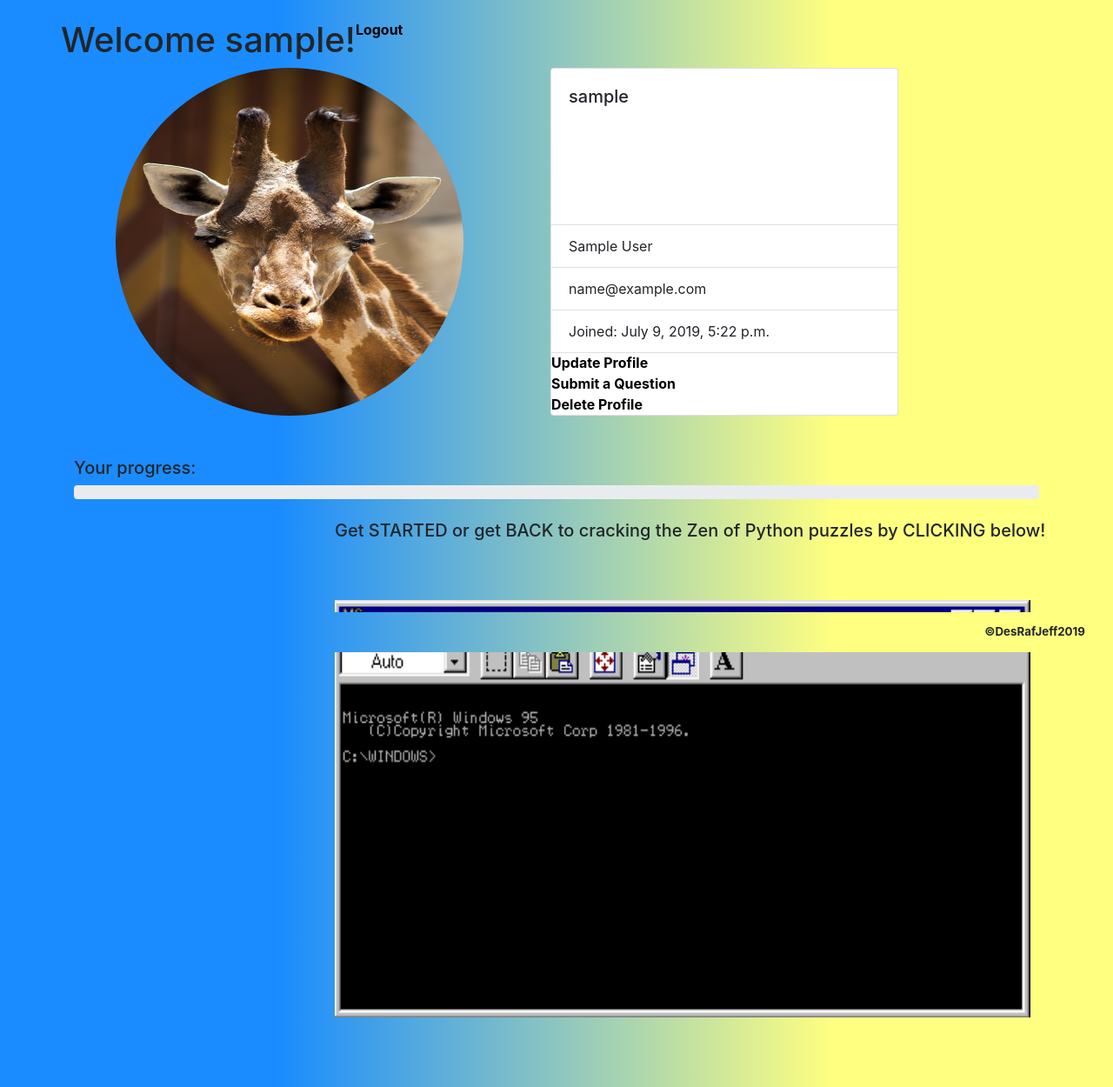
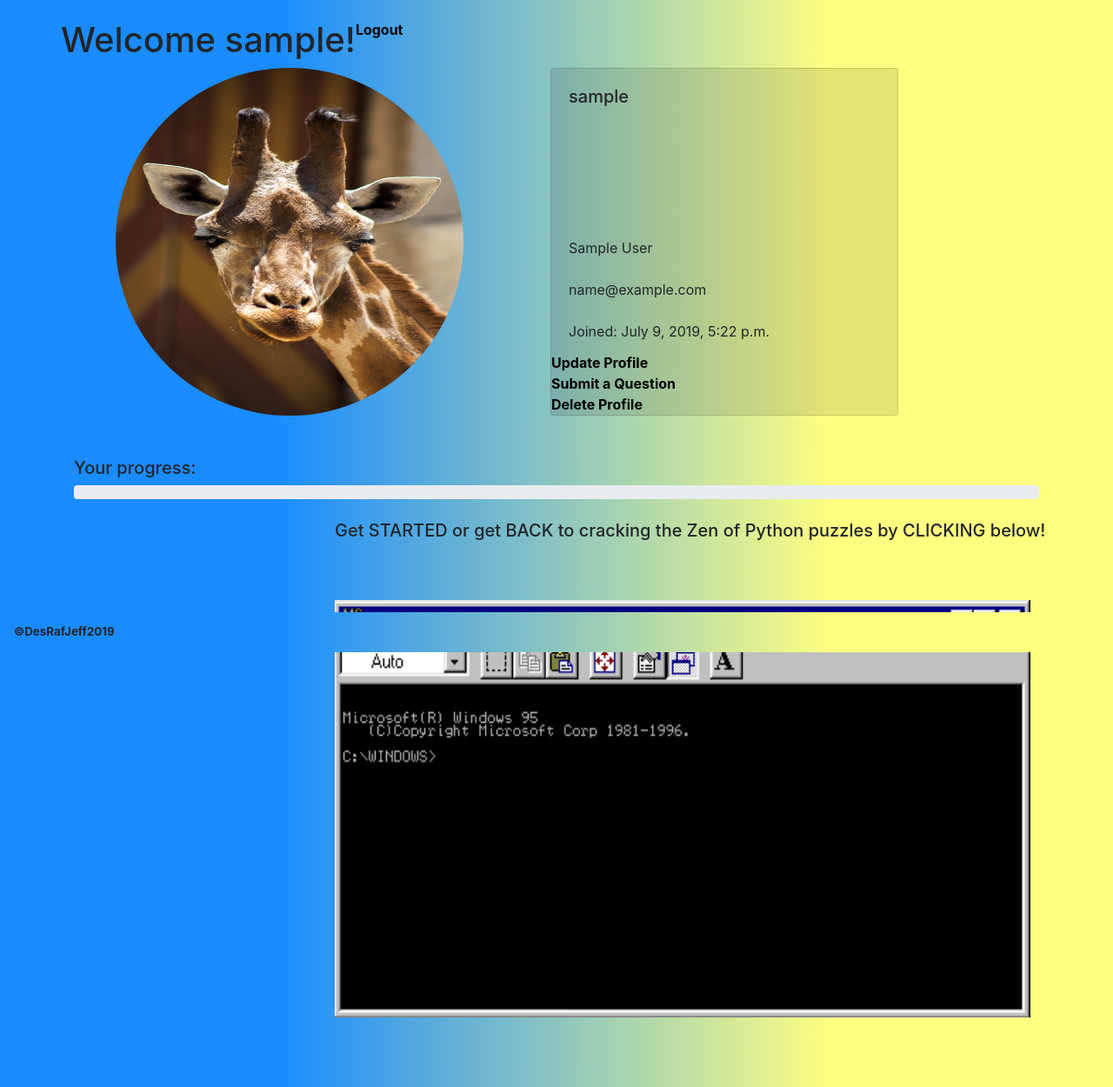
Before and after one commit to ddchon/Zen-of-Python-Puzzle-, a Django app: page /profile/ in a window 1280 px wide; the page is wider, and only the part inside the window is pictured. Shown: the part 50-1300 px from the top of that part at 87% size. Run offline with Django 3.2, Linux system fonts and the light colour scheme; the visitor is signed in with stand-in values (Sample User, id 1); data comes from the database, SQL or seed files in the repository; some libraries are stand-ins or nearby versions.

Commit message:
2nd update 7/8 css

```diff
--- a/zenofpythonpuzzle/templates/zenpythonpages/home.html
+++ b/zenofpythonpuzzle/templates/zenpythonpages/home.html
@@ -19,15 +19,14 @@
     <br>
     <div class="container">
         <div class="row" style="margin: 0 2em 5em 10em;">
-            <h3 style="font-weight: bold;"> What is this? </h3>
+            <h3 style="font-weight: bold;"> What is the Zen of Python Puzzle? </h3>
             <p style="margin: 1em 1em 1em 0;">We are here to provide users with a site to help REINFORCE Basics to Advanced Logic, Problem-Solving, and most importantly PYTHON.  Try your hand at our problems based on the 'ZEN OF PYTHON'.  Each line has a question related to the theme of that specific line.</p>
         </div>
     </div>
     <br>
     <div class="container">
         <div class="row">
-            <h3 style="font-weight: bold; margin: 0 6em 3em;"> Ready to Begin? </h3>
-            <h3><a href="accounts/login" style="margin: 1em;">Login</a></h3>
+            <h3 style="margin: 0 6em 3em;">Ready to Begin? <a href="accounts/login">Login</a></h3>
             <h3 style="margin: 0 3em;">New here? <a href="{% url 'new_user' %}" class="card-link">Sign Up</a></h3>
         </div>
     </div>
--- a/zenofpythonpuzzle/templates/zenpythonpages/userprofile.html
+++ b/zenofpythonpuzzle/templates/zenpythonpages/userprofile.html
@@ -20,15 +20,15 @@
                 <img class="rounded-circle account-img" src="{{ user.image.url }}" alt="ProfilePic" enctype="multipart/form-data" style="width: 25em; height: 25em;">
             </div>
             <div class=".col-6">
-                <div class="card" style="margin: 0 100px; width: 25rem; height: 25em;">
+                <div class="card"  id="user_info" style="margin: 0 100px; width: 25rem; height: 25em;">
                     <div class="card-body">
                     <h5 class="card-title">{{ user.username}}</h5>
                     <p class="card-text">{{ user.bio }}</p>
                     </div>
-                    <ul class="list-group list-group-flush">
-                        <li class="list-group-item">{{ user.first_name}} {{ user.last_name}}</li>
-                        <li class="list-group-item">{{ user.email }}</li>
-                        <li class="list-group-item">Joined: {{  user.date_joined }}</li>
+                    <ul class="list-group">
+                        <li class="list-group-item" id="list_group">{{ user.first_name}} {{ user.last_name}}</li>
+                        <li class="list-group-item" id="list_group">{{ user.email }}</li>
+                        <li class="list-group-item" id="list_group">Joined: {{  user.date_joined }}</li>
                     </ul>
                     <a href="{% url 'editprofile' %}">Update Profile</a>
                     <a href="{% url 'submit_q' %}">Submit a Question</a>
@@ -42,15 +42,16 @@
         <div class="row"></div>
         <br>
         <h5>Your progress:</h5>
-        <div class="progress">
+        <div class="progress" id="progress">
             <div class="progress-bar progress-bar-striped progress-bar-animated" role="progressbar" aria-valuenow="75" aria-valuemin="0" aria-valuemax="100" style="width:{{ answer_perc }}%"></div>
             </div>
         </div>
         <br>
         <div class="row">
             <h5 style="margin: 0 3em 1em 20em;">Get STARTED or get BACK to cracking the Zen of Python puzzles by CLICKING below!</h5>
-                <a class="cmd-terminal" href="{% url 'q_home' %}"</a>
+                <a class="cmd-terminal" href="{% url 'q_home' %}">
                 <img src="{% static 'assets/win95-prompt.png' %}" class="cmd_img" alt="cmd_terminal" style="margin: 3em 25em 5em; width: 50em; height: 30em;">
+                </a>
         </div>
     </div>
             {% else %}
--- a/zenofpythonpuzzle/zenpythonpages/static/zenofpythonpages_styles.css
+++ b/zenofpythonpuzzle/zenpythonpages/static/zenofpythonpages_styles.css
@@ -27,6 +27,12 @@ nav {
     text-align: center;
 }
 
-a:hover {
-    background-color: white;
+#user_info {
+    background-color: rgba(0, 0, 0, 0.1) !important;
 }
+
+#list_group {
+    background-color: rgba(0, 0, 0, 0.0);
+    border: 0px;
+    margin-bottom: 0px;
+}
```
Also changed, not shown: zenofpythonpuzzle/media/images/zen-python.jpg (added).
